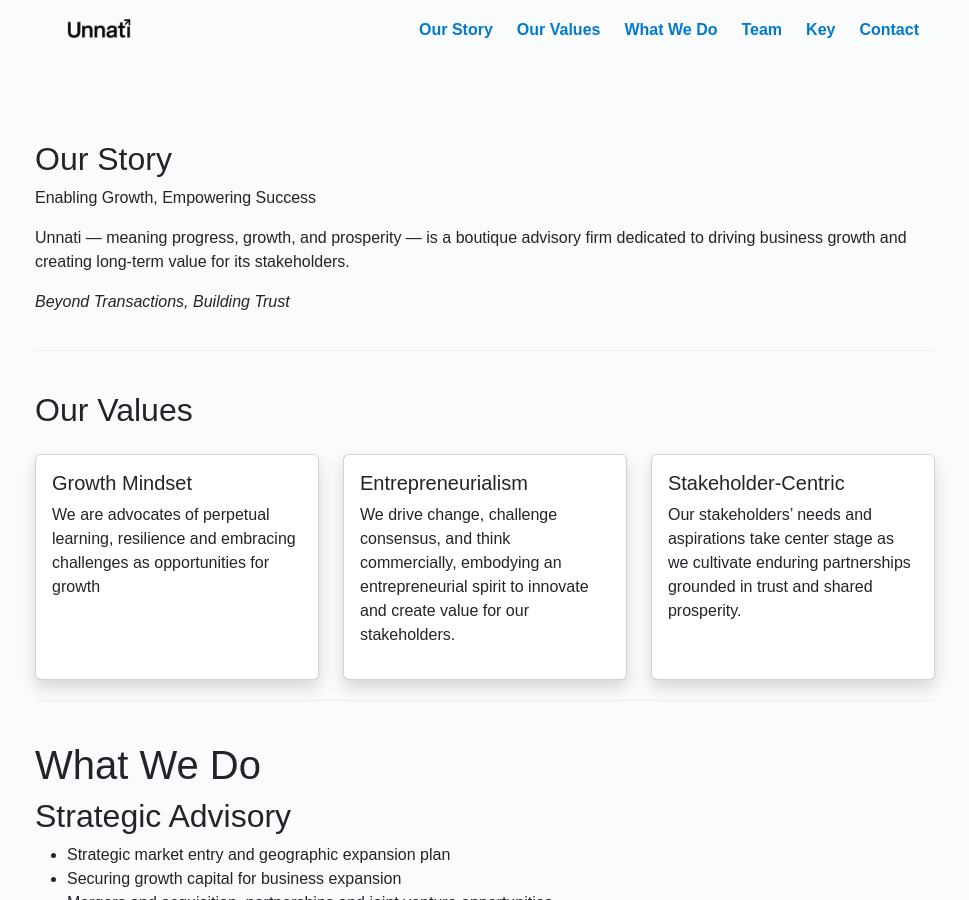
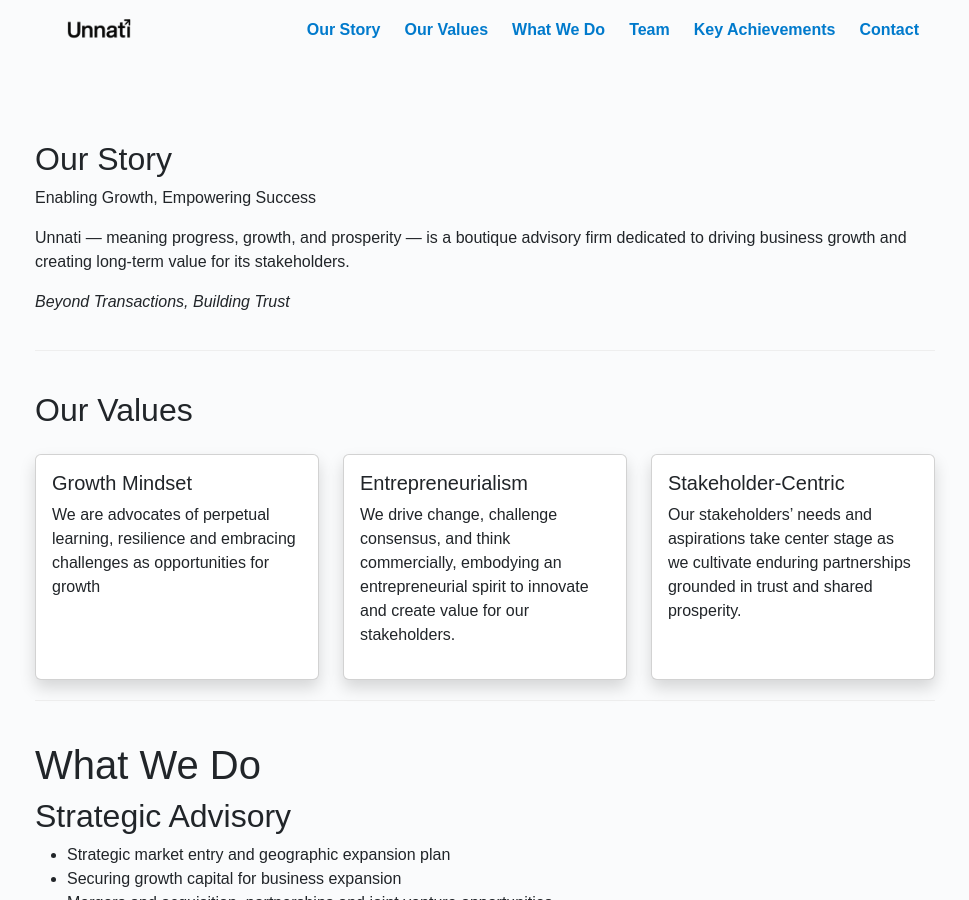
Before and after one commit to ashish161/naveen, a Jekyll site: the page built from index.html, in a window 1280 px wide and 900 px high. Shown: the whole window, without its empty margins (155-1124 px from the left). Built offline with Jekyll 4.4.1, drawn with Linux system fonts in a browser that asks for light colours.

Commit message:
updated key achivements

```diff
--- a/_sections/04-key.md
+++ b/_sections/04-key.md
@@ -1,8 +1,7 @@
 ---
 layout: default
-title: Key
+title: Key Achievements
 order: 4
-hide_nav: false
 permalink: /team/
 ---
 
```
Also changed, not shown: 3 other files.
